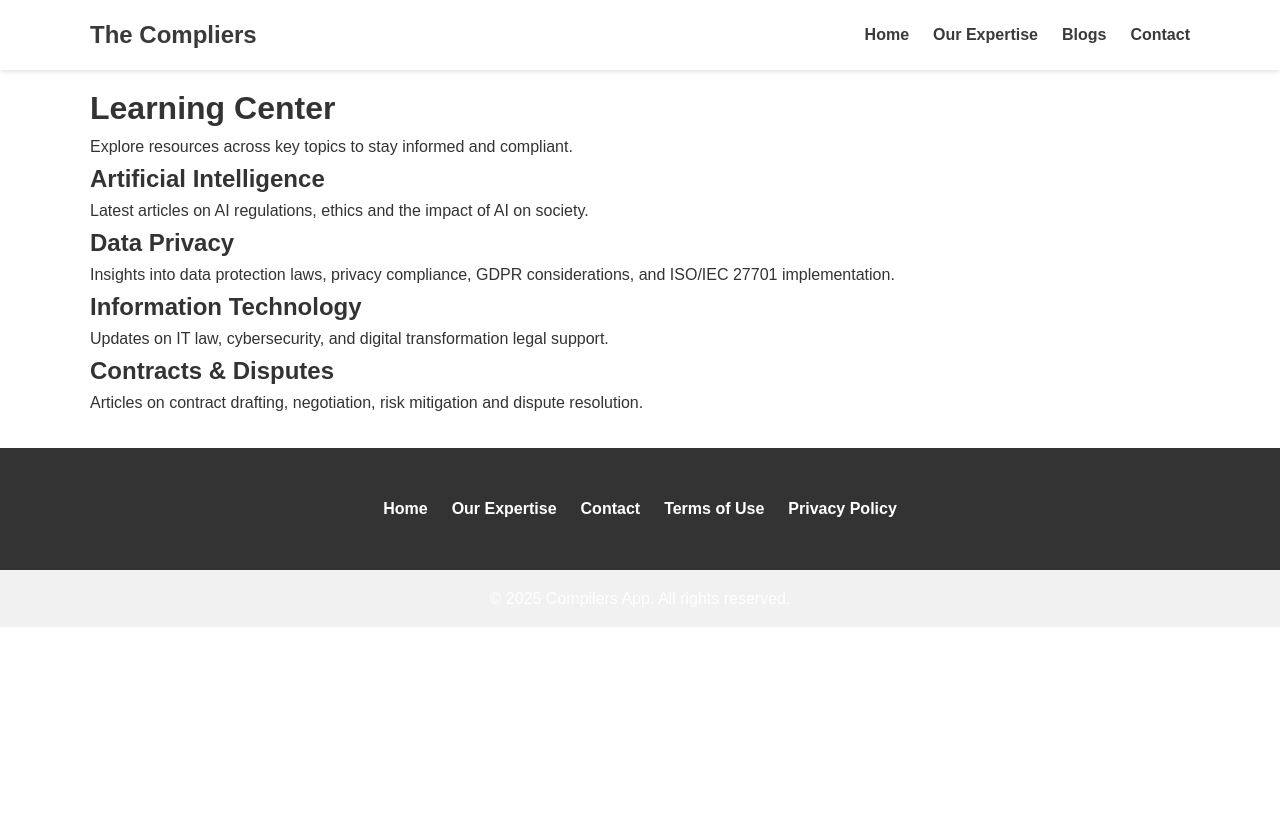
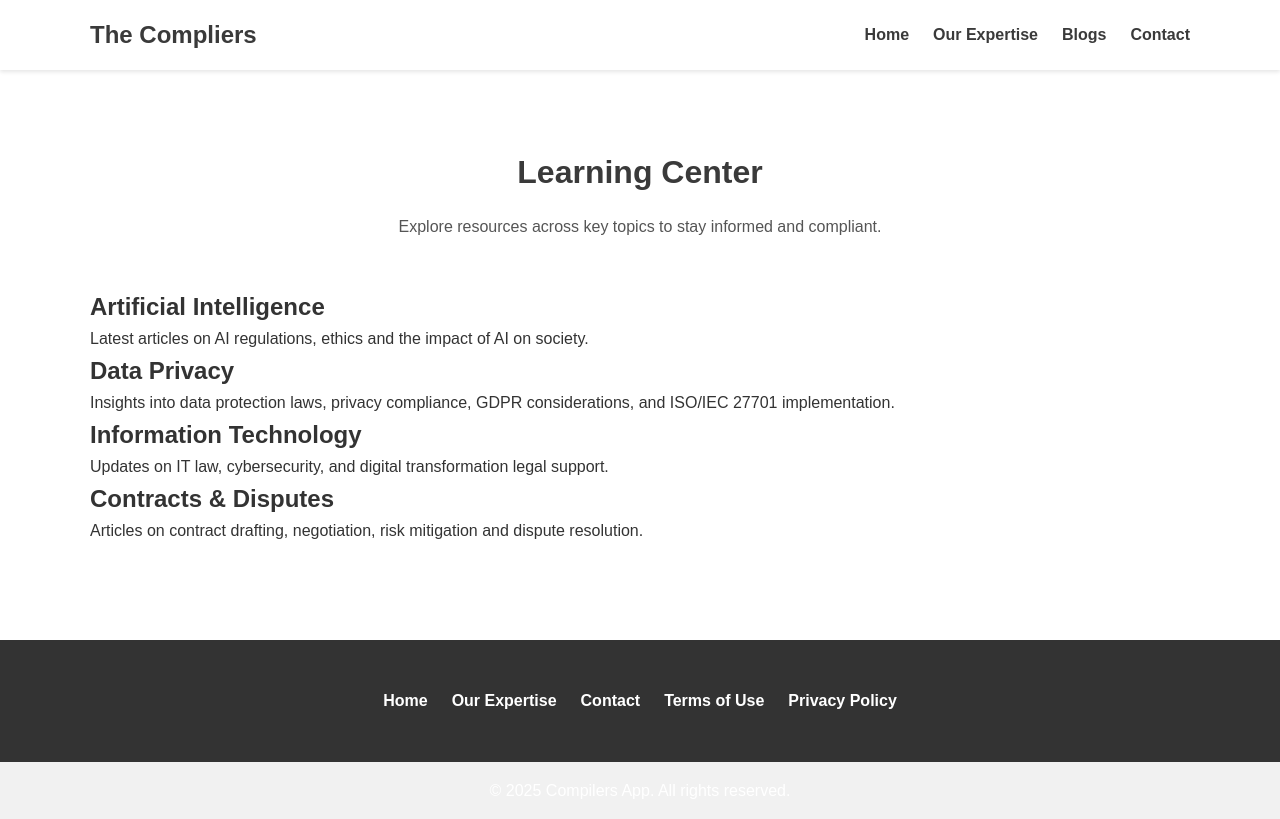
Before and after one commit to unforgettablekartik/compliers, a Next.js app: page /articles in a window 1280 px wide. Built offline with nearby package versions, Linux system fonts and the light colour scheme.

Commit message:
Update globals.css

```diff
--- a/styles/globals.css
+++ b/styles/globals.css
@@ -290,3 +290,67 @@
     grid-template-columns: repeat(2, 1fr);
   }
 }
+
+/* Blog (Learning Center) styling */
+.articles-page {
+  padding: 4rem 0;
+}
+
+.articles-page h1 {
+  text-align: center;
+  margin-bottom: 1rem;
+  font-size: 2rem;
+  font-weight: 700;
+  color: #3a3a3a;
+}
+
+.articles-intro {
+  max-width: 650px;
+  margin: 0 auto 3rem;
+  text-align: center;
+  color: #555;
+}
+
+.articles-grid {
+  display: grid;
+  grid-template-columns: repeat(auto-fit, minmax(250px, 1fr));
+  gap: 2rem;
+}
+
+.article-card {
+  background-color: #f8f8f8;
+  border-radius: 8px;
+  padding: 2rem;
+  text-align: center;
+  box-shadow: 0 2px 6px rgba(0, 0, 0, 0.05);
+}
+
+.article-card-icon {
+  font-size: 2rem;
+  color: #0077cc;
+  margin-bottom: 1rem;
+}
+
+.article-card h2 {
+  margin-bottom: 0.5rem;
+  font-size: 1.5rem;
+  color: #3a3a3a;
+}
+
+.article-card p {
+  font-size: 1rem;
+  color: #555;
+}
+
+/* Responsive breakpoints (reuse existing grid breakpoints if necessary) */
+@media (max-width: 768px) {
+  .articles-grid {
+    grid-template-columns: 1fr;
+  }
+}
+
+@media (min-width: 769px) and (max-width: 1024px) {
+  .articles-grid {
+    grid-template-columns: repeat(2, 1fr);
+  }
+}
```
